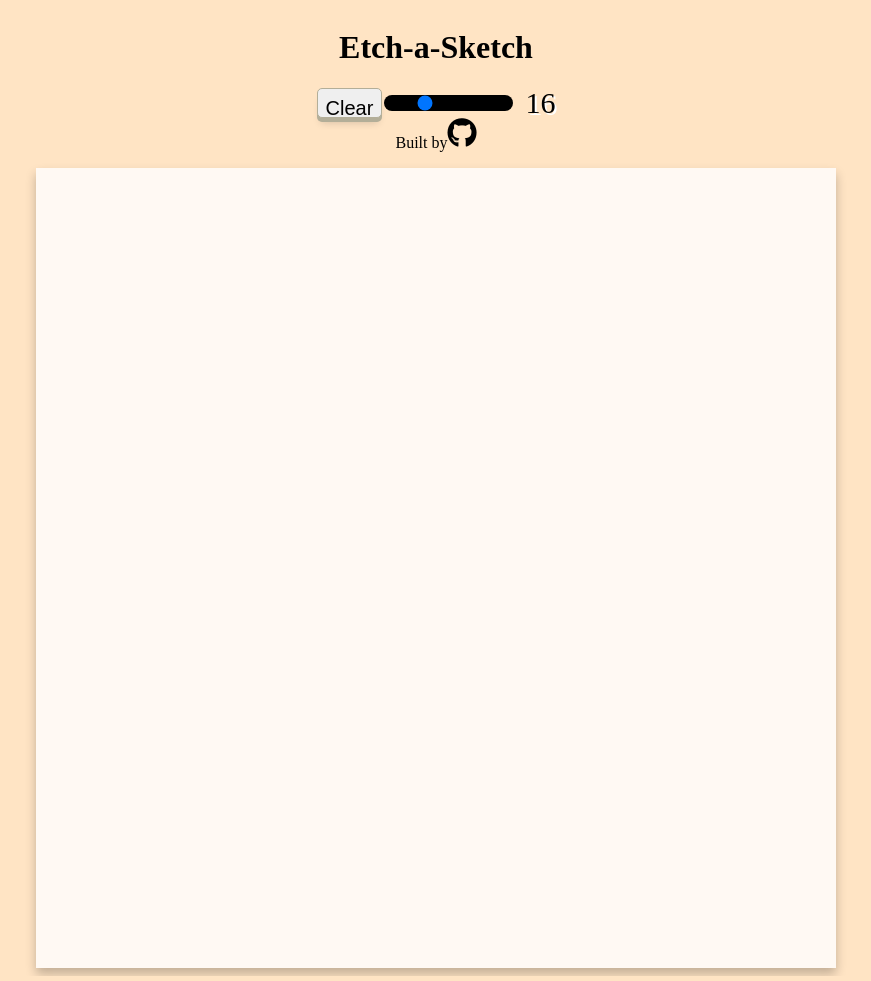
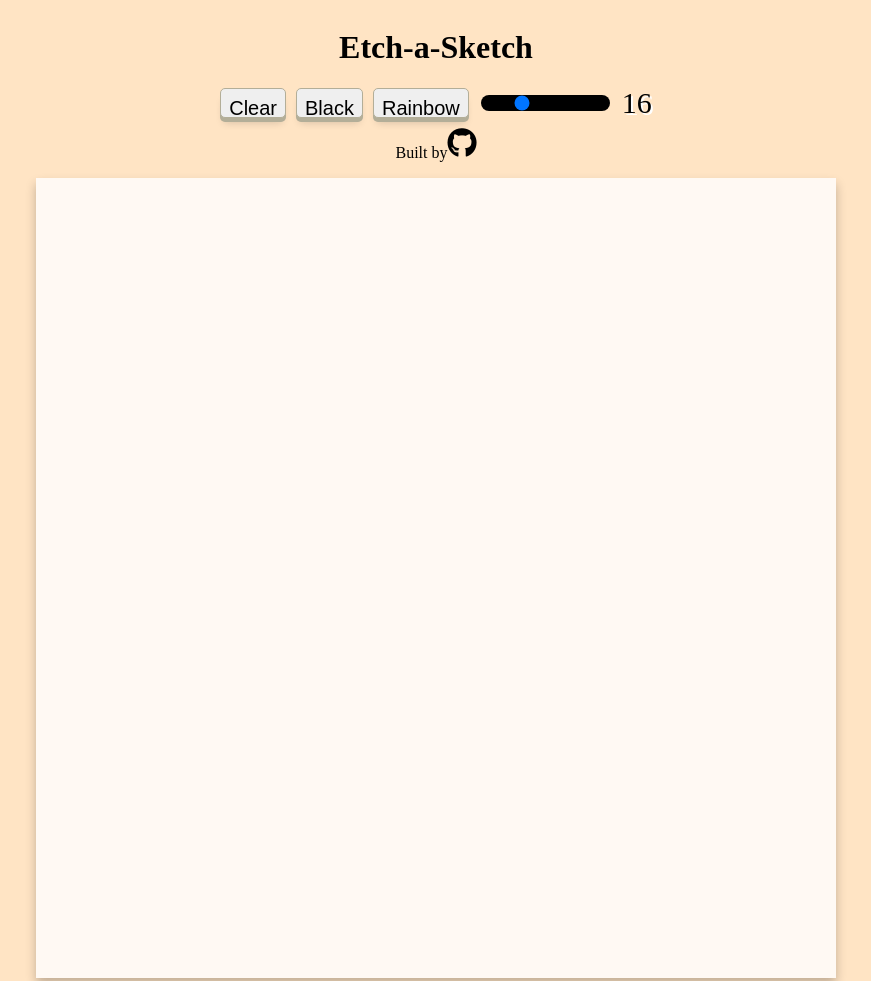
Before and after one commit to Sunjcar/Etch-a-Sketch, a plain HTML site: page index.html in a window 1280 px wide. Shown: the top 981 px of the page, without its empty margins (204-1075 px from the left). Drawn offline with Linux system fonts and the light colour scheme.

Commit message:
Added in color change Rainbow and Black buttons

```diff
--- a/etch.js
+++ b/etch.js
@@ -2,7 +2,9 @@ const container = document.createElement('container')
 container.className='grid'
 container.id = 'box'
 document.body.appendChild(container);
-const clearBtn = document.getElementById('clear')
+const clearBtn = document.getElementById('clear');
+const blackBtn = document.getElementById('black');
+const rainbowBtn = document.getElementById('rainbow');
 
 //Creates a 16 * 16 grid
 function createGrid(){
@@ -55,13 +57,13 @@ function defaultColor(){
     let letters = "0"
     let color = "#"
     for (let i = 0; i < 6; i++) {
-        color += letters[Math.floor(Math.random() * 16)];
+        color += letters[Math.floor(Math.random())];
     }
     return color;
 }
 
-function colorBlack(item){
-    item.style.background = defaultColor()
+function colorBlack(style){
+    style.style.background = defaultColor()
 }
 
 clearBtn.addEventListener('click', () => {
@@ -70,3 +72,15 @@ clearBtn.addEventListener('click', () => {
         grid.style.backgroundColor = 'white';
     })
 })
+
+blackBtn.addEventListener('click',() => {
+    let grid = document.querySelectorAll('.gridItems');
+    grid.forEach(style => style.addEventListener('mouseover', (e) => {
+        colorBlack(style);}));
+})
+
+rainbowBtn.addEventListener('click',() => {
+    let grid = document.querySelectorAll('.gridItems');
+    grid.forEach(item => item.addEventListener('mouseover', (e) => {
+        changeColor(item);}));
+})
--- a/index.html
+++ b/index.html
@@ -11,6 +11,8 @@
         <h1>Etch-a-Sketch</h1>
         <div class="buttons">
             <button id="clear" class="clear">Clear</button>
+            <button id="black" class="black">Black</button>
+            <button id="rainbow" class="rainbow">Rainbow</button>
             <div class="slideValue">
                 <input type="range" min="2" max="50" value="16" id="slider">
                 <p class="value">16</p>
--- a/styles.css
+++ b/styles.css
@@ -22,6 +22,7 @@ container{
     width: 700px;
     height: 30px;
     justify-content: center;
+    gap:10px;
 }
 .gridItems{
     background-color: rgba(255,255,255,.8);
@@ -41,8 +42,6 @@ container{
     border-radius: 50px;
 }
 
-
-
 .value{
     font-size: 30px;
     padding-left: 10px;
@@ -52,6 +51,7 @@ container{
 
 footer{
     display:flex;
+    margin-top: 10px;
 }
 .clear{
     --button-dark: #B3AE98;
@@ -62,10 +62,29 @@ footer{
     box-shadow: 0 4px var(--button-dark),
                 0 8px 8px -4px rgb(17, 17, 17, 0.2);
 }
-.clear:active,.value:active{
+.black{
+    --button-dark: #B3AE98;
+    padding:8px;
+    border-radius: 5px;
+    font-size: 20px;
+    border: 1px solid var(--button-dark);
+    box-shadow: 0 4px var(--button-dark),
+                0 8px 8px -4px rgb(17, 17, 17, 0.2);
+}
+
+.rainbow{
+    --button-dark: #B3AE98;
+    padding:8px;
+    border-radius: 5px;
+    font-size: 20px;
+    border: 1px solid var(--button-dark);
+    box-shadow: 0 4px var(--button-dark),
+                0 8px 8px -4px rgb(17, 17, 17, 0.2);
+}
+.clear:active, .value:active, .black:active, .rainbow:active{
     background: var(--screen);
 }
-.clear:hover{
+.clear:hover, .black:hover, .rainbow:hover{
     filter: brightness(1.1);
     outline: none;
 }
```
